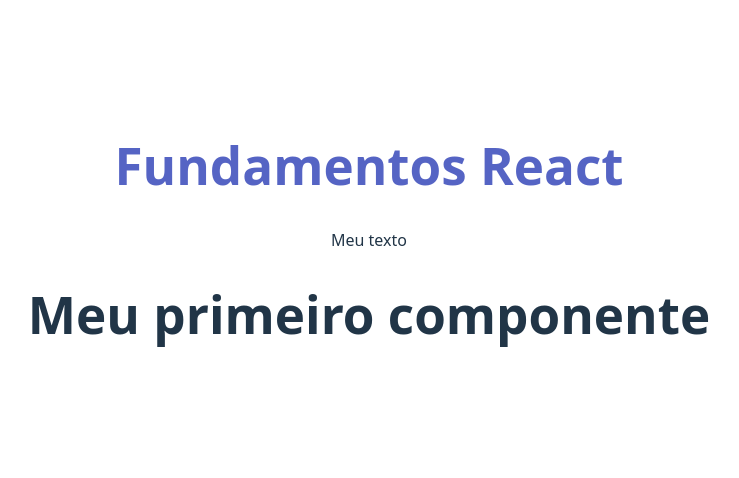
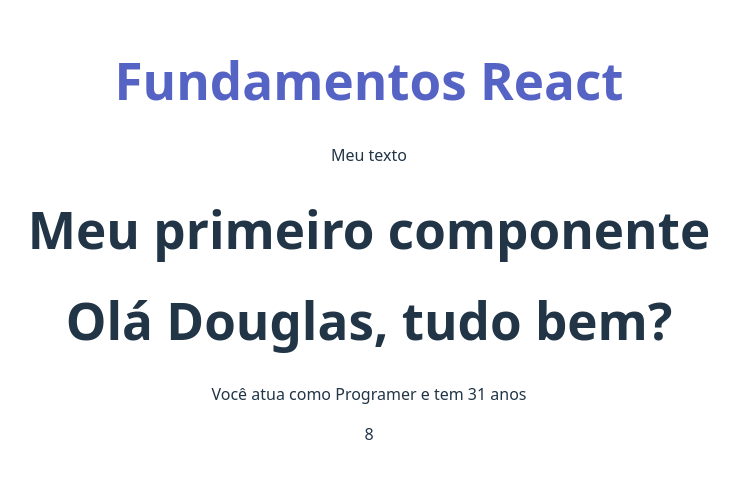
Before and after one commit to DouglasYHWH-Developer/React, a React app in the folder introducao/aula_01/2_FUNDAMENTOS/fundamentos/: page / in a window 1280 px wide. Shown: the part 160-638 px from the top of the page, without its empty margins (271-1010 px from the left). Built offline with nearby package versions, Linux system fonts and the light colour scheme; the HTML template or start-up script is replaced by a standard one.

Commit message:
adição do componente TemplateExpressions e importamos o novo cokponente em App.jsx

```diff
--- a/introducao/aula_01/2_FUNDAMENTOS/fundamentos/src/App.jsx
+++ b/introducao/aula_01/2_FUNDAMENTOS/fundamentos/src/App.jsx
@@ -1,4 +1,6 @@
 import FirstComponent from './components/FirstComponents'
+import TemplateExpressions from './components/TemplateExpressions'
+
 import './App.css'
 
 function App() {
@@ -10,6 +12,7 @@
         <h1 class="App">Fundamentos React</h1>
         <p className="teste">Meu texto</p>
         <FirstComponent />
+        <TemplateExpressions />
       </div>
 
     </>
--- /dev/null
+++ b/introducao/aula_01/2_FUNDAMENTOS/fundamentos/src/components/TemplateExpressions.jsx
@@ -0,0 +1,19 @@
+const TemplateExpressions = () => {
+
+    const name = "Douglas";
+    const data = {
+        age: 31,
+        job: "Programer",
+};
+
+    return(
+        <div>
+            <h1>Olá {name}, tudo bem?</h1>
+            <p>Você atua como {data.job} e tem {data.age} anos</p>
+            <p>{4 + 4}</p>
+            <p>{console.log("JSX - React")}</p>
+        </div>
+    )
+}
+
+export default TemplateExpressions;
```
